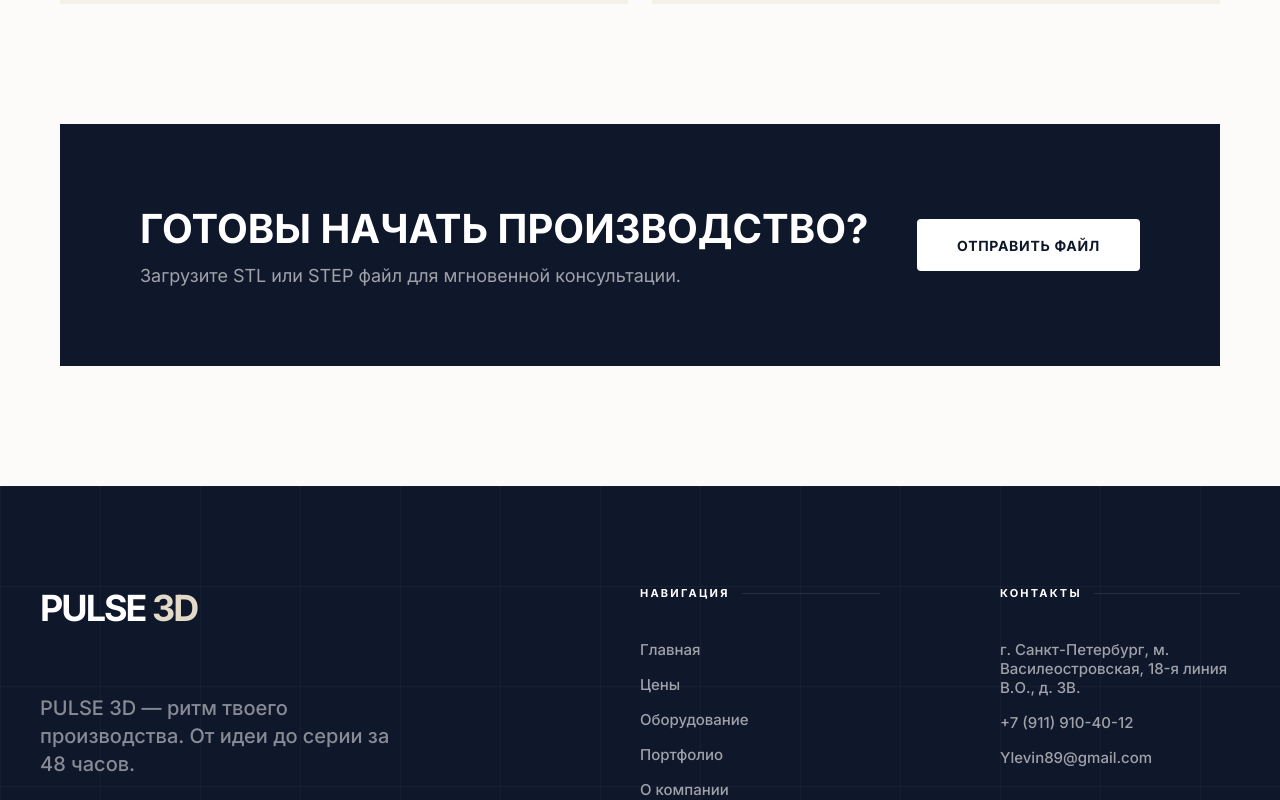
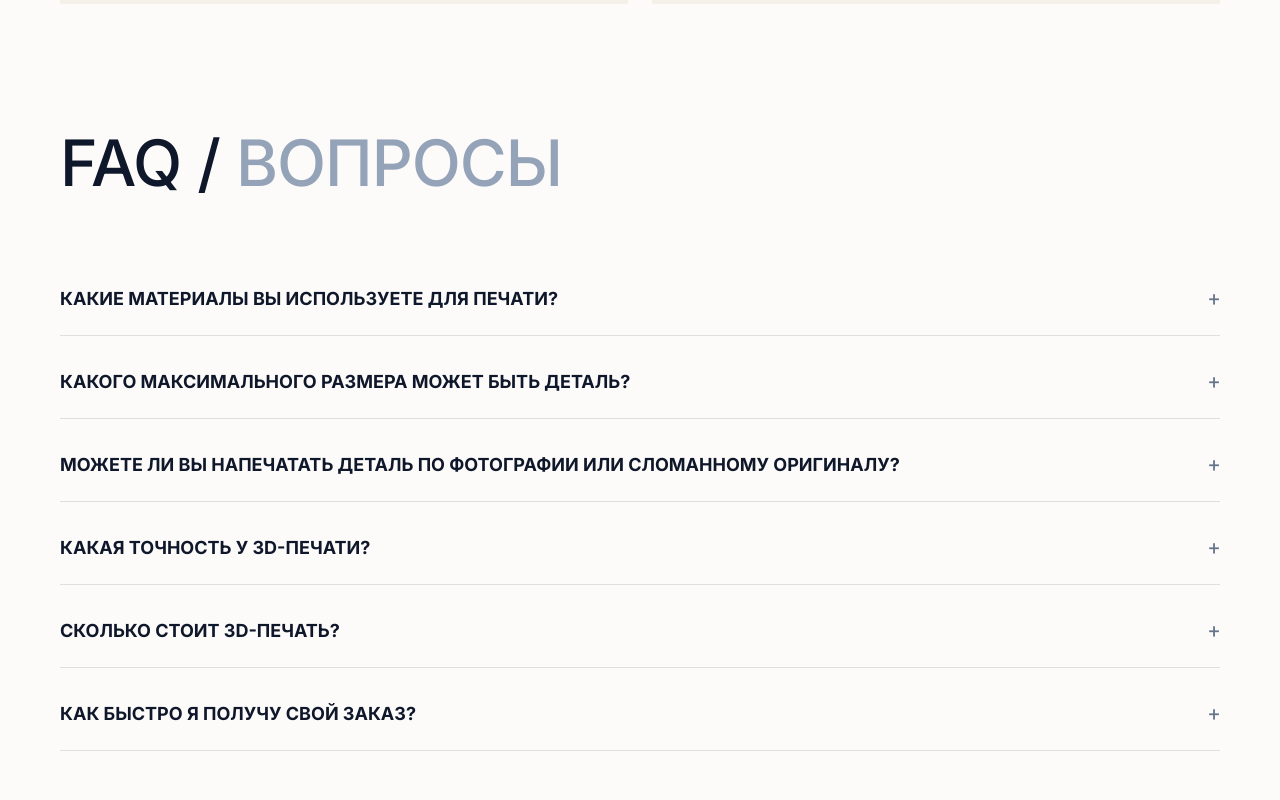
Before and after one commit to ylevin1989/PULSE3D-RU, a Next.js app in the folder pulse3d-web/: page / in a window 1280 px wide. Shown: the part 1860-2660 px from the top of the page. Built offline with nearby package versions, Linux system fonts and the light colour scheme; no server answers.

Commit message:
Admin redesign, FAQ section, and Telegram channel integration

```diff
--- a/pulse3d-web/src/app/HomeClient.tsx
+++ b/pulse3d-web/src/app/HomeClient.tsx
@@ -81,6 +81,22 @@ export default function HomeClient() {
                 </div>
             </section>
 
+            <section className={styles.faqSection}>
+                <h2 className="section-title">FAQ / <span style={{ color: '#94a3b8' }}>ВОПРОСЫ</span></h2>
+                <div className={styles.faqGrid}>
+                    {home.faq?.map((item: any, idx: number) => (
+                        <details key={idx} className={styles.faqItem}>
+                            <summary className={styles.faqQuestion}>
+                                {item.question}
+                            </summary>
+                            <div className={styles.faqAnswer}>
+                                {item.answer}
+                            </div>
+                        </details>
+                    ))}
+                </div>
+            </section>
+
             <section className={styles.ctaBanner}>
                 <div className={styles.ctaContent}>
                     <h2>ГОТОВЫ НАЧАТЬ ПРОИЗВОДСТВО?</h2>
--- a/pulse3d-web/src/app/home.module.css
+++ b/pulse3d-web/src/app/home.module.css
@@ -197,6 +197,102 @@
     font-size: 18px;
 }
 
+/* FAQ Section */
+.faqSection {
+    padding-bottom: 120px;
+}
+
+.faqGrid {
+    display: flex;
+    flex-direction: column;
+    gap: 8px;
+    max-width: 100%;
+}
+
+.faqItem {
+    border-bottom: 1px solid var(--color-border);
+    transition: all 0.3s ease;
+}
+
+.faqItem[open] {
+    background: #fff;
+    box-shadow: 0 10px 30px rgba(15, 23, 42, 0.05);
+}
+
+.faqQuestion {
+    padding: 24px 0;
+    font-size: 18px;
+    font-weight: 800;
+    text-transform: uppercase;
+    cursor: pointer;
+    list-style: none;
+    display: flex;
+    justify-content: space-between;
+    align-items: center;
+    color: var(--color-brand-primary);
+}
+
+.faqItem[open] .faqQuestion {
+    padding: 24px 24px 12px;
+}
+
+.faqQuestion::-webkit-details-marker {
+    display: none;
+}
+
+.faqQuestion::after {
+    content: '+';
+    font-family: var(--font-mono);
+    font-size: 20px;
+    font-weight: 400;
+    transition: transform 0.4s cubic-bezier(0.16, 1, 0.3, 1);
+    color: var(--color-text-muted);
+}
+
+.faqItem[open] .faqQuestion::after {
+    transform: rotate(45deg);
+    color: var(--color-brand-primary);
+}
+
+.faqAnswer {
+    padding: 0 0 24px;
+    font-size: 15px;
+    line-height: 1.7;
+    color: var(--color-text-secondary);
+    max-width: 800px;
+}
+
+.faqItem[open] .faqAnswer {
+    padding: 0 24px 24px;
+}
+
+@media (max-width: 1100px) {
+    .faqGrid {
+        max-width: 100%;
+    }
+}
+
+@media (max-width: 768px) {
+    .faqQuestion {
+        font-size: 15px;
+        padding: 20px 0;
+        line-height: 1.4;
+    }
+
+    .faqItem[open] .faqQuestion {
+        padding: 20px 16px 8px;
+    }
+
+    .faqItem[open] .faqAnswer {
+        padding: 0 16px 20px;
+        font-size: 14px;
+    }
+
+    .faqQuestion::after {
+        font-size: 18px;
+    }
+}
+
 @media (max-width: 1100px) {
     .main {
         padding: 0 40px;
--- a/pulse3d-web/src/data/content.json
+++ b/pulse3d-web/src/data/content.json
@@ -36,6 +36,32 @@
             {
                 "title": "Дизайн и Архитектура",
                 "desc": "Создание детализированных макетов и эксклюзивных элементов интерьера любого масштаба."
+            }
+        ],
+        "faq": [
+            {
+                "question": "Какие материалы вы используете для печати?",
+                "answer": "Мы работаем с широким спектром пластиков: от стандартных PLA и PETG (для прототипов и бытовых нужд) до высокопрочных ABS, нейлона и композитов. Если вы не знаете, что выбрать, просто расскажите, в каких условиях будет работать деталь."
+            },
+            {
+                "question": "Какого максимального размера может быть деталь?",
+                "answer": "Максимальная область печати одной детали — 340 × 320 × 340 мм. Если ваше изделие больше, мы можем профессионально разделить его на части и склеить после печати без потери прочности."
+            },
+            {
+                "question": "Можете ли вы напечатать деталь по фотографии или сломанному оригиналу?",
+                "answer": "Для печати нужен цифровой файл (STL или STEP). Если его нет, мы можем выполнить реверс-инжиниринг: вы приносите сломанную деталь, мы снимаем размеры и создаем 3D-модель для печати с нуля."
+            },
+            {
+                "question": "Какая точность у 3D-печати?",
+                "answer": "Точность зависит от технологии (FDM или фотополимерная печать). В среднем это 0.1–0.2 мм. Для высокоточных изделий и мелкой детализации (ювелирные изделия, миниатюры) мы используем фотополимерную печать с точностью до микронов."
+            },
+            {
+                "question": "Сколько стоит 3D-печать?",
+                "answer": "Стоимость рассчитывается индивидуально и зависит от объема материала, времени работы принтера и сложности постобработки. Минимальная стоимость часа работы в нашей студии — от 350₽."
+            },
+            {
+                "question": "Как быстро я получу свой заказ?",
+                "answer": "Небольшие заказы обычно готовы в течение 1–2 рабочих дней. Если это серийное производство или сложная техническая деталь, сроки обсуждаются индивидуально."
             }
         ]
     },
```
Also changed, not shown: pulse3d-web/src/app/admin/page.tsx (+38 -0 lines).
